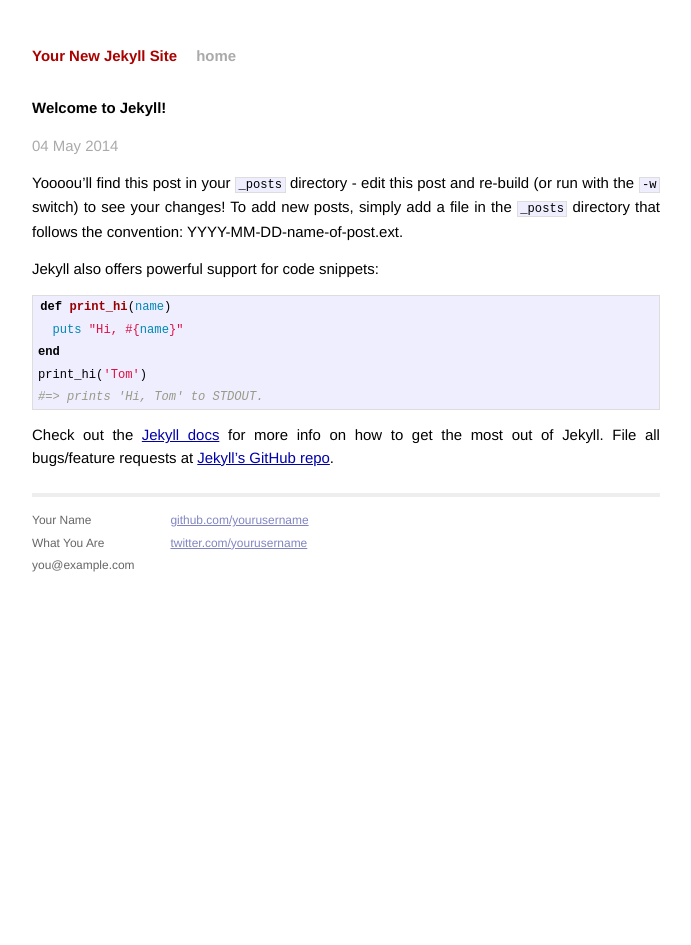
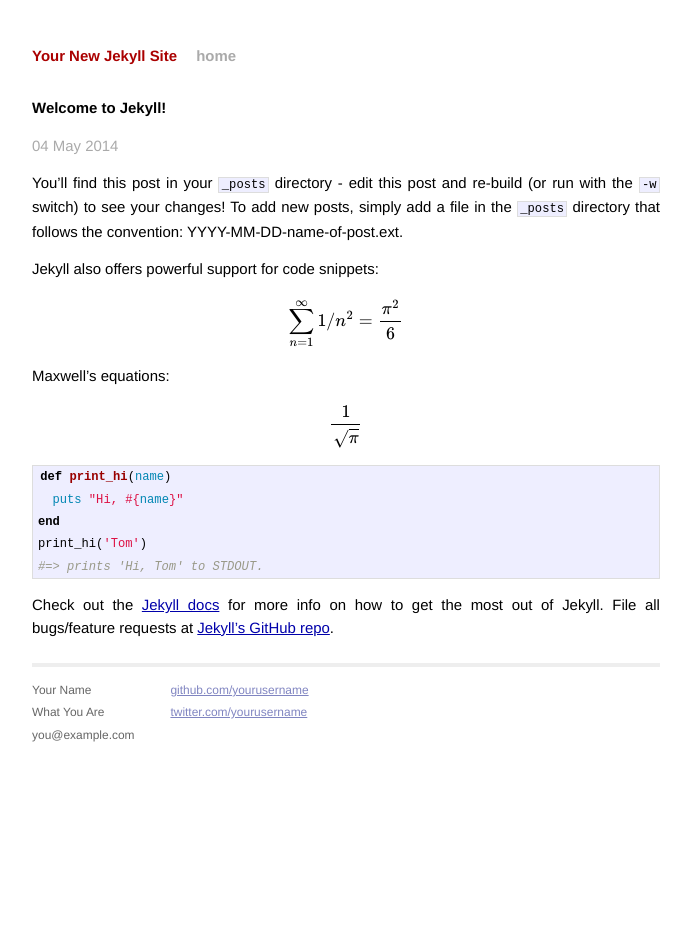
Before and after one commit to JnBrymn/JnBrymn.github.io, a Jekyll site: the page built from _posts/2014-05-04-welcome-to-jekyll.markdown, in a window 1280 px wide. Shown: the whole page, without its empty margins (294-985 px from the left). Built offline with Jekyll 4.4.1, drawn with Linux system fonts in a browser that asks for light colours; Markdown is read by kramdown in place of the engine named in the settings; formulas are drawn with MathJax 3.

```diff
--- /dev/null
+++ b/CNAME
@@ -0,0 +1 @@
+blog.jnbrymn.com
--- a/_posts/2014-05-04-welcome-to-jekyll.markdown
+++ b/_posts/2014-05-04-welcome-to-jekyll.markdown
@@ -5,10 +5,21 @@ date:   2014-05-04 20:55:02
 categories: jekyll update
 ---
 
-Yoooou'll find this post in your `_posts` directory - edit this post and re-build (or run with the `-w` switch) to see your changes!
+You'll find this post in your `_posts` directory - edit this post and re-build (or run with the `-w` switch) to see your changes!
 To add new posts, simply add a file in the `_posts` directory that follows the convention: YYYY-MM-DD-name-of-post.ext.
 
 Jekyll also offers powerful support for code snippets:
+
+$$\sum_{n=1}^\infty 1/n^2 = \frac{\pi^2}{6}$$
+
+
+
+Maxwell's equations:
+
+\begin{equation}
+\frac{1}{\sqrt{\pi}}
+\end{equation}
+
 
 {% highlight ruby %}
 def print_hi(name)
```
Also changed, not shown: _drafts/untitled.md (added, +16 -0 lines).
